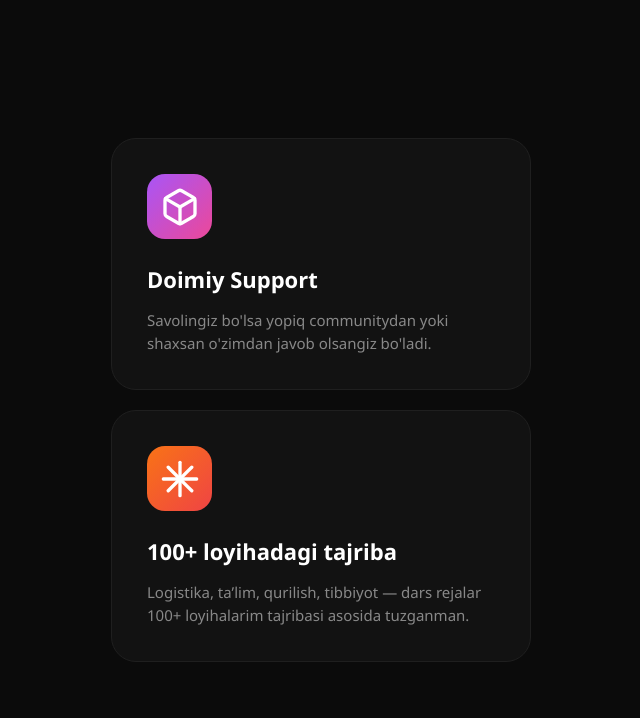
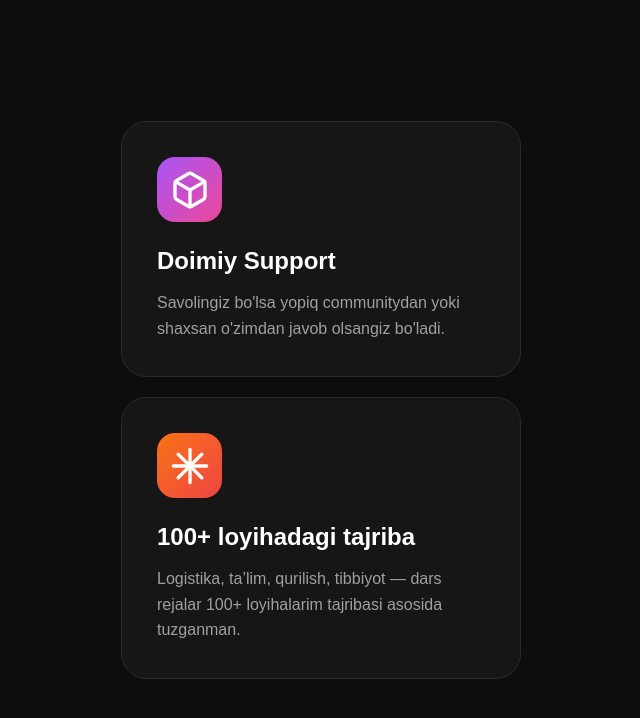
Before and after one commit to azizbekemail25-svg/jamoaviy, a plain HTML site: page index.html in a window 1280 px wide. Shown: the whole page, without its empty margins (319-959 px from the left). Drawn offline with Linux system fonts and the light colour scheme.

Commit message:
Index
Updated background color, font family, and card styles. Adjusted heading and paragraph styles for better readability.

```diff
--- a/main.css
+++ b/main.css
@@ -2,15 +2,16 @@
     margin: 0;
     padding: 0;
     box-sizing: border-box;
-    font-family: 'Segoe UI', Tahoma, Geneva, Verdana, sans-serif;
 }
 
 body {
-    background-color: #0b0b0b;
+    background-color: #0d0d0d !important;
     display: flex;
     justify-content: center;
     align-items: center;
     min-height: 100vh;
+    font-family: sans-serif;
+    padding: 20px;
 }
 
 .container {
@@ -20,11 +21,12 @@ body {
 }
 
 .card {
-    background-color: #121212;
-    border: 1px solid #1f1f1f;
+    background-color: #161616;
+    border: 1px solid #2a2a2a;
     border-radius: 25px;
     padding: 35px;
-    width: 420px;
+    width: 100%;
+    max-width: 400px;
     color: white;
 }
 
@@ -47,13 +49,12 @@ body {
 }
 
 h2 {
-    font-size: 22px;
+    font-size: 24px;
     margin-bottom: 15px;
-    font-weight: 600;
 }
 
 p {
-    color: #888;
-    line-height: 1.5;
-    font-size: 15px;
+    color: #a0a0a0;
+    line-height: 1.6;
+    font-size: 16px;
 }
```
